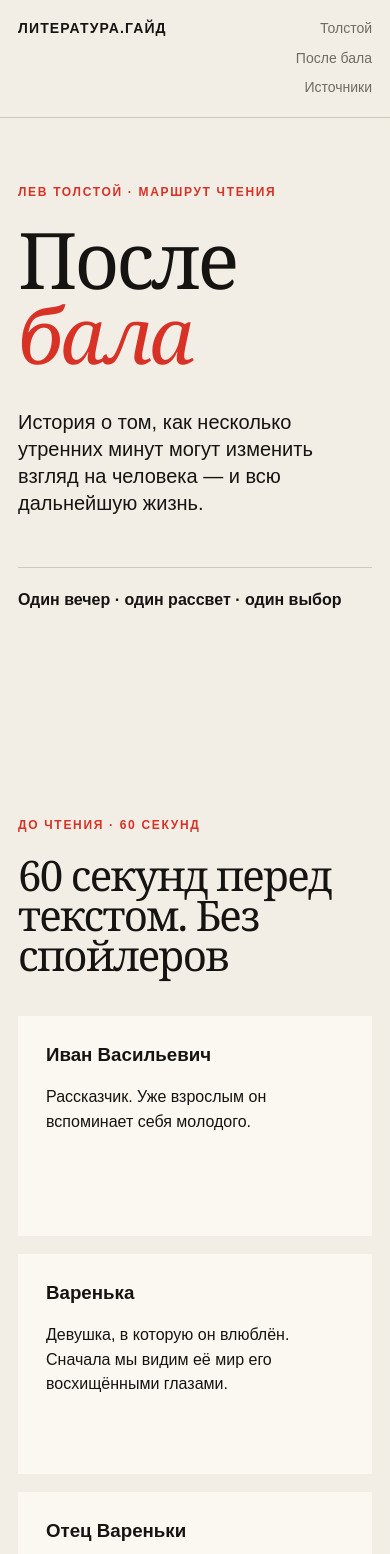
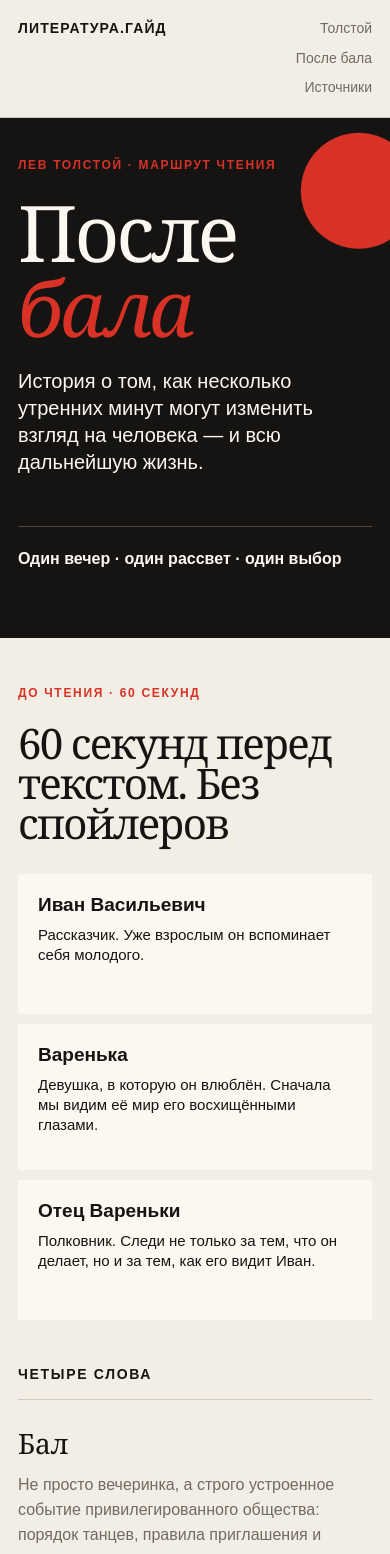
Before and after one commit to kosbushe/literature-guide, a Next.js app: page /works/after-the-ball in a window 390 px wide. Shown: the top 1554 px of the page. Built offline with nearby package versions, Linux system fonts and the light colour scheme.

Commit message:
Make Tolstoy guide teen-friendly

```diff
--- a/app/globals.css
+++ b/app/globals.css
@@ -39,17 +39,19 @@ main { overflow: hidden; }
 .hero, .author-hero, .work-hero, .simple-hero {
   margin: 0 auto;
   max-width: var(--max);
-  padding: 92px 28px 110px;
+  padding: 54px 28px 64px;
 }
-.hero { display: grid; gap: 60px; grid-template-columns: minmax(0, 1.4fr) minmax(260px, .6fr); }
+.hero { align-items: center; display: grid; gap: 34px; grid-template-columns: minmax(0, 1.12fr) minmax(310px, .88fr); }
 .eyebrow { color: var(--red); font-size: 12px; font-weight: 800; letter-spacing: .14em; margin: 0 0 20px; text-transform: uppercase; }
 h1, h2, h3, p { margin-top: 0; }
 h1, h2 { font-family: Georgia, "Times New Roman", serif; font-weight: 400; letter-spacing: -.04em; line-height: .96; }
-h1 { font-size: clamp(62px, 9vw, 126px); margin-bottom: 38px; }
+h1 { font-size: clamp(62px, 9vw, 126px); margin-bottom: 24px; }
 h1 em, h2 em { color: var(--red); font-weight: 400; }
-h2 { font-size: clamp(42px, 6vw, 76px); margin-bottom: 32px; }
+h2 { font-size: clamp(42px, 6vw, 76px); margin-bottom: 22px; }
 h3 { line-height: 1.2; }
 .lead { font-size: clamp(20px, 2.4vw, 28px); line-height: 1.35; max-width: 760px; }
+.hero-kicker { color: var(--muted); font-size: 17px; font-weight: 800; line-height: 1.3; margin-bottom: 15px; max-width: 570px; }
+.hero-actions { align-items: center; display: flex; flex-wrap: wrap; gap: 10px; }
 .button {
   background: var(--red);
   border: 1px solid var(--red);
@@ -67,14 +69,20 @@ button.button { cursor: pointer; }
 .button-light { background: var(--paper-light); border-color: var(--paper-light); color: var(--ink); }
 .text-link { font-weight: 700; }
 .micro { color: var(--muted); font-size: 13px; margin: 14px 0 0; }
-.hero-mark { align-self: center; display: grid; gap: 20px; justify-items: center; }
-.hero-mark span { font-size: clamp(40px, 6vw, 72px); font-weight: 900; letter-spacing: -.08em; }
-.hero-mark i { background: var(--red); display: block; height: 120px; transform: rotate(15deg); width: 14px; }
+.tolstoy-portrait { margin: 0; max-width: 425px; position: relative; }
+.portrait-image-wrap { background: var(--ink); overflow: hidden; position: relative; }
+.portrait-image-wrap img { display: block; filter: saturate(.93) contrast(1.07); height: auto; width: 100%; }
+.portrait-age { bottom: -25px; color: var(--paper-light); font-family: Georgia, serif; font-size: clamp(115px, 16vw, 210px); font-weight: 400; left: -8px; letter-spacing: -.12em; line-height: .7; position: absolute; text-shadow: 4px 4px 0 var(--ink); }
+.tolstoy-portrait figcaption { background: var(--ink); color: white; display: grid; gap: 2px; padding: 13px 16px 15px; }
+.tolstoy-portrait figcaption strong { font-size: 16px; }
+.tolstoy-portrait figcaption span { color: #cfc7bc; font-size: 13px; }
+.tolstoy-portrait figcaption small { color: #aaa39a; font-size: 10px; line-height: 1.25; margin-top: 8px; }
+.tolstoy-portrait.compact { max-width: 300px; }
 
 .route-section, .how-section, .passport-block, .reading-section, .pulse, .source-list {
   margin: 0 auto;
   max-width: var(--max);
-  padding: 90px 28px;
+  padding: 70px 28px;
 }
 .route-section { background: var(--ink); color: var(--paper-light); max-width: none; padding-left: max(28px, calc((100vw - var(--max)) / 2 + 28px)); padding-right: max(28px, calc((100vw - var(--max)) / 2 + 28px)); }
 .route-grid { display: grid; gap: 50px; grid-template-columns: 1fr 1fr; }
@@ -83,13 +91,42 @@ button.button { cursor: pointer; }
 .route-facts span, .route-facts strong { border-bottom: 1px solid #4b4742; padding: 15px 0; }
 .route-facts span { color: #aaa39a; }
 .button-row { align-items: center; display: flex; flex-wrap: wrap; gap: 25px; }
-.how-grid { display: grid; gap: 40px; grid-template-columns: repeat(3, 1fr); list-style: none; padding: 0; }
+.how-grid { display: grid; gap: 20px; grid-template-columns: repeat(3, 1fr); list-style: none; padding: 0; }
 .how-grid li { border-top: 4px solid var(--ink); padding-top: 20px; }
 .how-grid li span { color: var(--red); font-weight: 900; }
 .how-grid h3 { font-family: Georgia, serif; font-size: 36px; font-weight: 400; margin: 18px 0 10px; }
 
-.author-hero, .work-hero { min-height: 75vh; }
+.author-hero, .work-hero { min-height: 0; }
 .author-hero h1, .work-hero h1, .simple-hero h1 { font-size: clamp(90px, 15vw, 190px); }
+.author-profile-hero { align-items: center; display: grid; gap: 52px; grid-template-columns: minmax(0, 1fr) minmax(300px, .58fr); }
+.author-profile-hero .tolstoy-portrait { justify-self: end; width: 100%; }
+.quick-facts { display: grid; gap: 1px; grid-template-columns: repeat(3, 1fr); margin: 30px 0 5px; max-width: 720px; }
+.quick-facts span { background: var(--ink); color: #cfc7bc; font-size: 12px; line-height: 1.25; padding: 15px 13px; }
+.quick-facts b { color: white; display: block; font-size: 14px; margin-top: 5px; }
+.passport-intro { margin: 0 auto; max-width: var(--max); padding: 50px 28px 26px; }
+.passport-intro h2 { font-size: clamp(44px, 6vw, 78px); max-width: 700px; }
+.passport-intro > p:last-child { color: var(--muted); font-size: 18px; max-width: 610px; }
+.passport-card-grid { display: grid; gap: 12px; grid-template-columns: repeat(3, 1fr); margin: 0 auto; max-width: var(--max); padding: 0 28px 72px; }
+.passport-card { background: var(--paper-light); display: flex; flex-direction: column; min-height: 285px; padding: 24px; }
+.passport-card:nth-child(3n + 2) { background: var(--ink); color: white; }
+.passport-card:nth-child(3n + 2) .card-index, .passport-card:nth-child(3n + 2) details { color: #b8afa4; }
+.passport-card:nth-child(3n) { background: var(--red); color: white; }
+.passport-card:nth-child(3n) .card-index, .passport-card:nth-child(3n) details { color: var(--ink); }
+.passport-card#peer-age { grid-column: span 2; }
+.passport-card h2 { font-size: clamp(30px, 3vw, 45px); margin: 10px 0 16px; }
+.passport-card > p:not(.card-index) { font-size: 16px; line-height: 1.42; }
+.card-index { color: var(--red); font-size: 12px; font-weight: 900; letter-spacing: .1em; margin-bottom: auto; }
+.passport-card details { font-size: 13px; margin-top: auto; }
+.passport-card summary { cursor: pointer; font-weight: 800; margin-top: 10px; }
+.passport-card details p { margin: 12px 0 0; }
+.passport-card blockquote { border-left-color: currentColor; font-size: 22px; margin: auto 0 0; padding-left: 14px; }
+.passport-card .age-mirror { margin-top: 22px; max-width: none; }
+.passport-card .age-mirror > label:first-child { font-size: 24px; }
+.passport-card .split-card { margin: 12px 0; }
+.passport-card .split-card div { min-height: 125px; padding: 16px; }
+.passport-card .split-card strong { font-size: 18px; }
+.passport-card textarea { font-size: 14px; }
+.passport-card .button { font-size: 14px; padding: 11px 16px; }
 .passport { border-top: 1px solid var(--line); }
 .passport-block { border-bottom: 1px solid var(--line); display: grid; grid-template-columns: minmax(180px, .45fr) minmax(0, 1fr); column-gap: 60px; }
 .passport-block .eyebrow { grid-column: 1; }
@@ -110,11 +147,17 @@ textarea { background: var(--paper-light); border: 1px solid var(--line); border
 .next-step .eyebrow { color: var(--ink); }
 .next-step h2 { max-width: 900px; }
 
-.work-hero { background: linear-gradient(120deg, var(--paper) 65%, #ded5c5 65%); }
+.work-hero { background: radial-gradient(circle at 80% 28%, var(--red) 0 16%, transparent 16.2%), var(--ink); color: var(--paper-light); max-width: none; padding-left: max(28px, calc((100vw - var(--max)) / 2 + 28px)); padding-right: max(28px, calc((100vw - var(--max)) / 2 + 28px)); }
+.work-hero .hero-kicker, .work-hero .micro { color: #cfc7bc; }
+.work-hero h1 em { color: var(--red); }
+.work-hero .route-line { border-color: #4b4742; max-width: 660px; }
+.work-hero .button-ghost { border-color: white; color: white; }
 .route-line { border-top: 1px solid var(--line); font-weight: 800; margin-top: 50px; padding-top: 20px; }
 .reading-section { border-bottom: 1px solid var(--line); }
-.character-grid { display: grid; gap: 18px; grid-template-columns: repeat(3, 1fr); margin: 40px 0 70px; }
-.character-grid article { background: var(--paper-light); min-height: 220px; padding: 28px; }
+.character-grid { display: grid; gap: 10px; grid-template-columns: repeat(3, 1fr); margin: 30px 0 46px; }
+.character-grid article { background: var(--paper-light); min-height: 140px; padding: 20px; }
+.character-grid h3 { font-size: 19px; margin-bottom: 8px; }
+.character-grid p { font-size: 15px; line-height: 1.35; }
 .section-label { font-size: 14px; letter-spacing: .12em; text-transform: uppercase; }
 .terms { display: grid; gap: 0; grid-template-columns: 1fr 1fr; margin-bottom: 50px; }
 .terms div { border-top: 1px solid var(--line); padding: 22px 18px 22px 0; }
@@ -152,18 +195,35 @@ footer p { color: #aaa39a; margin: 0; }
   body { font-size: 16px; }
   .site-header { align-items: flex-start; padding: 18px; }
   .site-header nav { gap: 8px; flex-direction: column; text-align: right; }
-  .hero, .author-hero, .work-hero, .simple-hero { padding: 65px 18px 80px; }
+  .hero, .author-hero, .work-hero, .simple-hero { padding: 38px 18px 50px; }
   .hero { grid-template-columns: 1fr; }
-  .hero-mark { display: none; }
+  .hero .tolstoy-portrait { max-width: none; }
+  .hero .portrait-image-wrap { max-height: 470px; }
+  .hero .portrait-image-wrap img { margin-top: -40px; }
   h1 { font-size: 55px; }
   .author-hero h1, .work-hero h1, .simple-hero h1 { font-size: 78px; }
-  .route-section, .how-section, .passport-block, .reading-section, .pulse, .source-list { padding: 65px 18px; }
-  .route-grid, .how-grid, .passport-block, .character-grid, .terms { grid-template-columns: 1fr; }
+  .route-section, .how-section, .passport-block, .reading-section, .pulse, .source-list { padding: 46px 18px; }
+  .route-grid, .how-grid, .passport-block, .character-grid, .terms, .author-profile-hero { grid-template-columns: 1fr; }
+  .hero-actions { align-items: stretch; flex-direction: column; }
+  .hero-actions .button { margin-top: 0; text-align: center; }
+  .author-profile-hero { gap: 26px; }
+  .author-profile-hero .tolstoy-portrait { justify-self: stretch; order: -1; }
+  .author-profile-hero .portrait-image-wrap { max-height: 420px; }
+  .author-profile-hero .portrait-image-wrap img { margin-top: -45px; }
+  .quick-facts { margin-top: 22px; }
+  .quick-facts span { padding: 12px 10px; }
+  .quick-facts b { font-size: 12px; }
+  .passport-intro { padding: 40px 18px 20px; }
+  .passport-card-grid { display: flex; gap: 12px; overflow-x: auto; padding: 0 18px 52px; scroll-snap-type: x mandatory; }
+  .passport-card { flex: 0 0 min(85vw, 360px); min-height: 330px; scroll-snap-align: start; }
+  .passport-card#peer-age { grid-column: auto; }
+  .passport-card .age-mirror { min-width: 0; }
+  .passport-card#peer-age { flex-basis: min(92vw, 420px); }
   .passport-block .eyebrow, .passport-block h2, .passport-block > p:not(.eyebrow), .passport-block blockquote, .passport-block .age-mirror, .passport-block .button { grid-column: 1; }
   .passport-block h2 { font-size: 44px; }
   .split-card { grid-template-columns: 1fr; }
   .route-facts { margin-top: 20px; }
-  .work-hero { background: var(--paper); }
+  .work-hero { background: radial-gradient(circle at 92% 14%, var(--red) 0 10%, transparent 10.2%), var(--ink); padding-left: 18px; padding-right: 18px; }
   footer { align-items: flex-start; flex-direction: column; gap: 40px; padding: 45px 18px; }
 }
 
```
